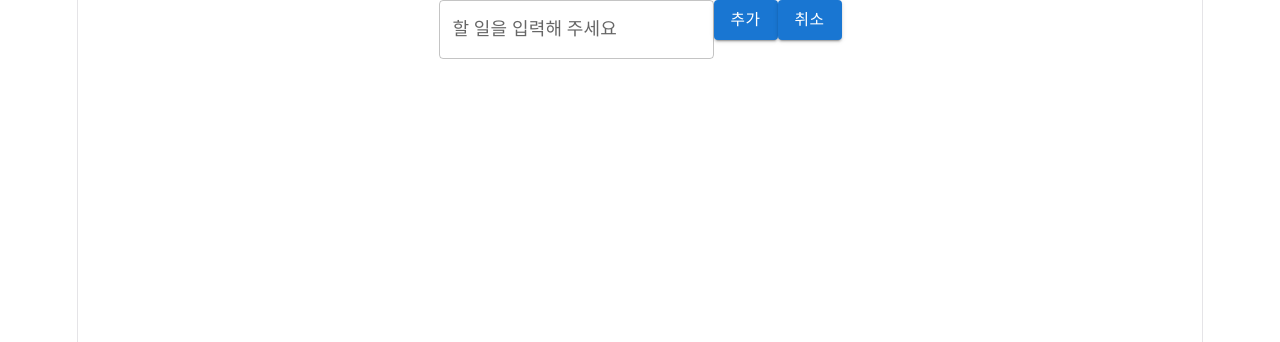
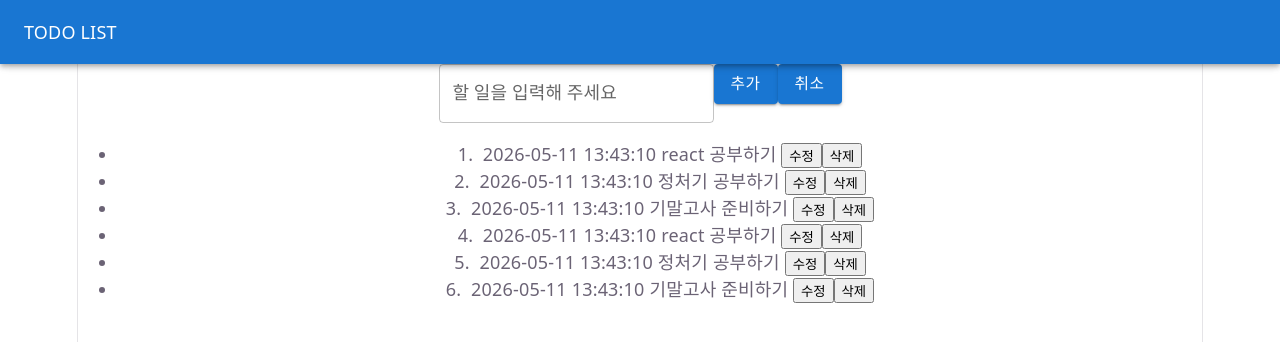
Before and after one commit to KIMHEEHO/react-todo, a React (Vite) app: page / in a window 1280 px wide. Shown: the top 342 px of the page. Built offline with nearby package versions, Linux system fonts and the light colour scheme.

Commit message:
feat: useEffect를 활용한 초기 할 일 데이터 추가

```diff
--- a/src/App.jsx
+++ b/src/App.jsx
@@ -1,10 +1,31 @@
+import { Toolbar } from '@mui/material';
 import TodoApp from './components/TodoApp'
 import useTodosState from './hooks/useTodosState';
+import AppBar from '@mui/material/AppBar';
+import { useEffect } from 'react';
 
 function App() {
  const todosState = useTodosState();
+
+ // useEffect를 활용하여 앱이 실행될 때 기본 할 일을 추가
+ useEffect(()=>{
+  todosState.addTodo('react 공부하기');
+  todosState.addTodo('정처기 공부하기');
+  todosState.addTodo('기말고사 준비하기');
+ },
+// eslint-disable-next-line react-hooks/exhaustive-deps
+ []);
+
   return (
     <>
+    <AppBar position="fixed">
+      <Toolbar>
+        <div className='flex-1'></div>
+        <div className='font-bold'>TODO LIST</div>
+        <div className='flex-1'></div>
+      </Toolbar>
+    </AppBar>
+    <Toolbar />
     <TodoApp todosState={todosState}/>
     </>
   )
--- a/src/components/TodoListItem.jsx
+++ b/src/components/TodoListItem.jsx
@@ -35,8 +35,9 @@ const [editMode, setEditMode] = useState(false);
 
   return (
     <>
-      <li key={index}>
-        {todo.id}
+    <div className="mt-4 px-4">
+      <li key={index} className="mt-10">
+        {todo.id}.
         &nbsp;
         {todo.regDate}
         &nbsp;
@@ -62,6 +63,7 @@ const [editMode, setEditMode] = useState(false);
           </>
         )}
       </li>
+      </div>
     </>
   );
 }
--- a/src/hooks/useTodosState.js
+++ b/src/hooks/useTodosState.js
@@ -7,13 +7,14 @@ export default function useTodosState() {
 
   const addTodo = (newContent) => {
     const id = ++lastTodoIdRef.current;
+
     const newTodo = {
       id,
       content: newContent,
-      regDate: dateToStr(new Date()),
+      regDate: dateToStr(new Date())
     };
-    const newTodos = [...todos, newTodo];
-    setTodos(newTodos);
+
+    setTodos((prev) => [...prev, newTodo]);
   };
 
   const removeTodo = (index) => {
```
